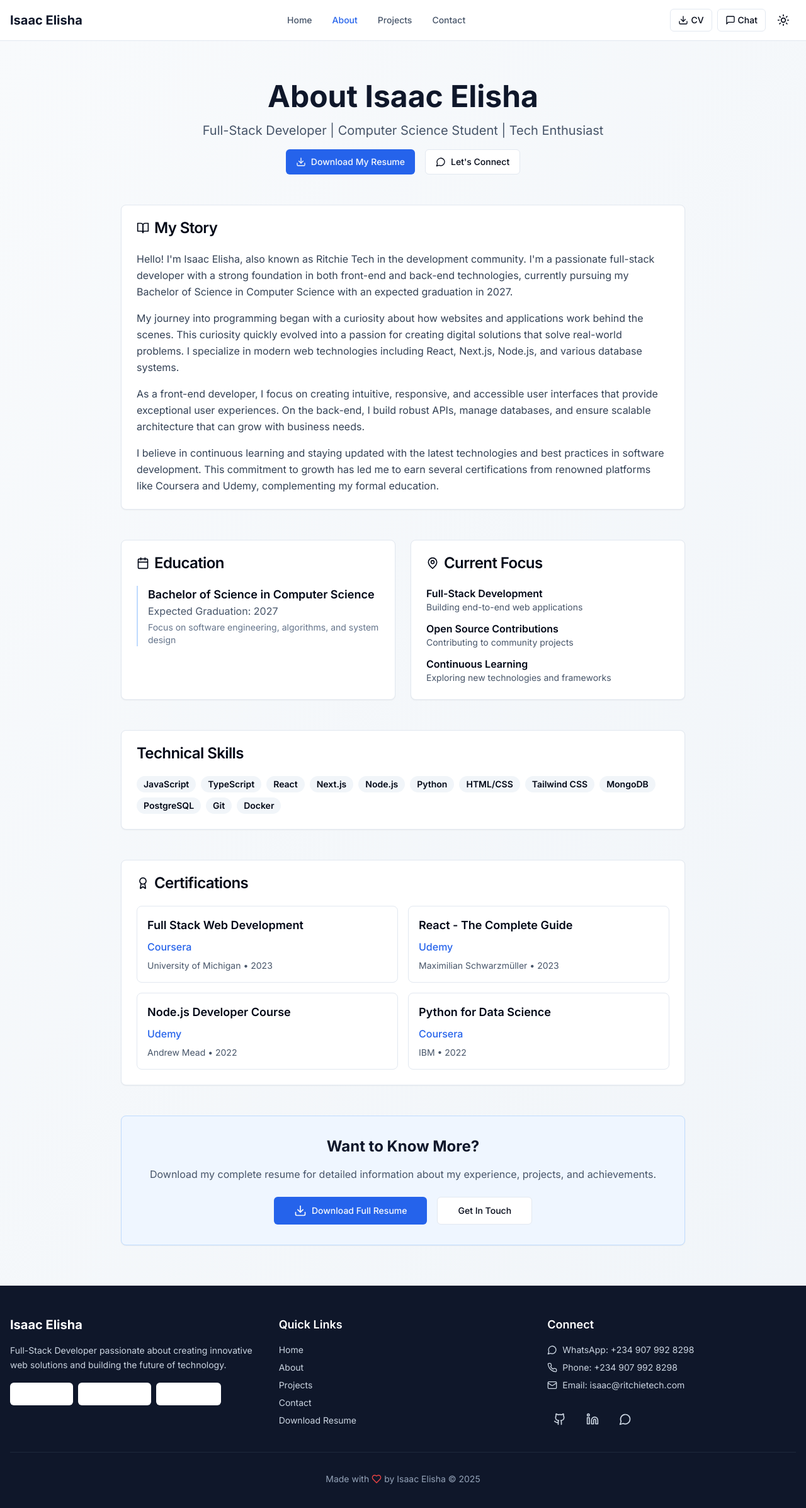
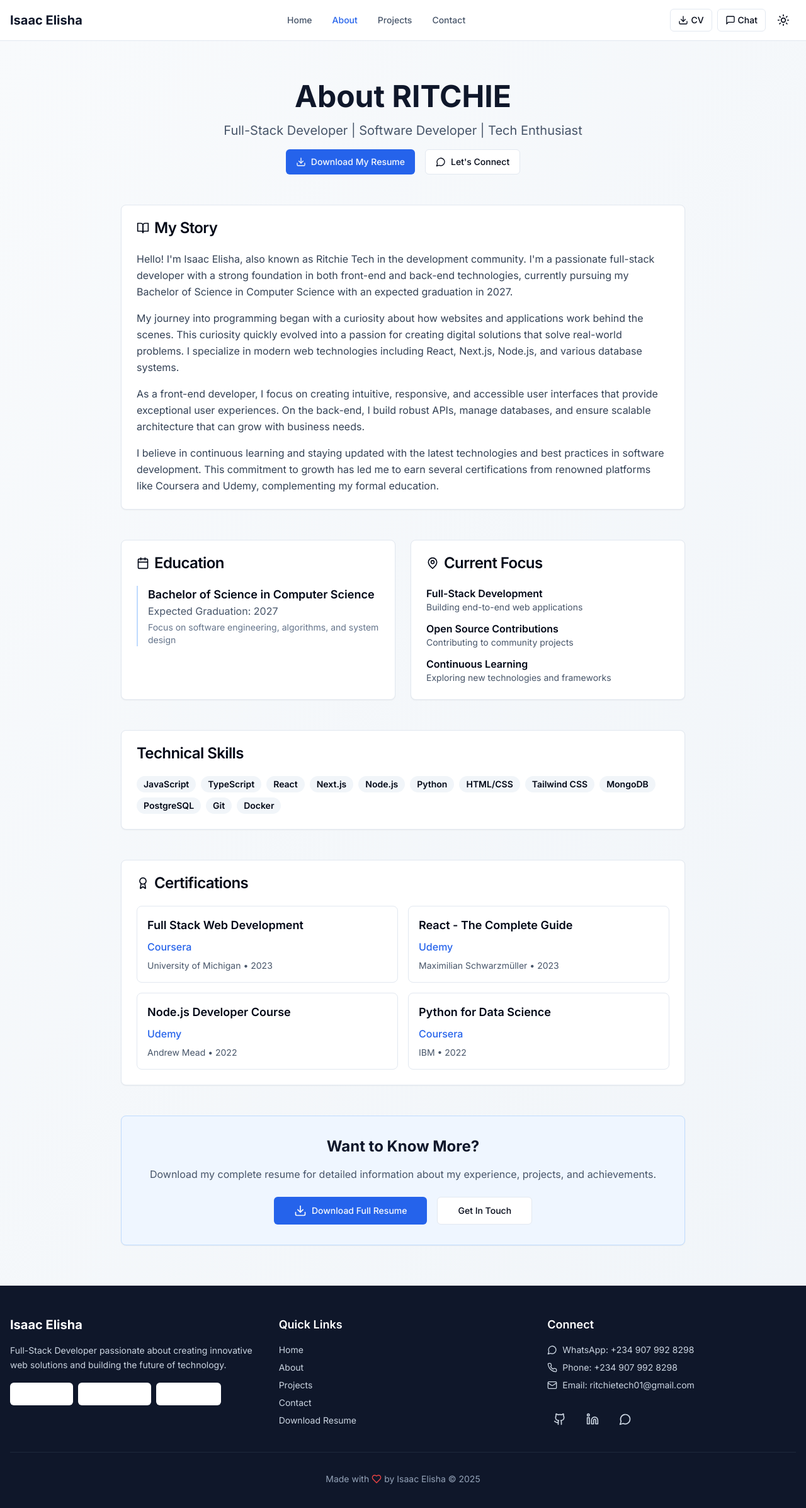
Before and after one commit to RITCHIEMEDIA/Ritchie-tech, a Next.js app: page /about in a window 1280 px wide. Shown: the top 2394 px of the page at 63% size. Built offline with nearby package versions, Linux system fonts and the light colour scheme.

Commit message:
ENHANCED SEO

```diff
--- a/app/about/page.tsx
+++ b/app/about/page.tsx
@@ -61,9 +61,9 @@ export default function About() {
         <div className="max-w-4xl mx-auto space-y-12">
           {/* Header */}
           <div className="text-center space-y-4">
-            <h1 className="text-4xl md:text-5xl font-bold text-slate-900 dark:text-white">About Isaac Elisha</h1>
+            <h1 className="text-4xl md:text-5xl font-bold text-slate-900 dark:text-white">About RITCHIE</h1>
             <p className="text-xl text-slate-600 dark:text-slate-300">
-              Full-Stack Developer | Computer Science Student | Tech Enthusiast
+              Full-Stack Developer | Software Developer | Tech Enthusiast
             </p>
             <div className="flex flex-col sm:flex-row gap-4 justify-center mt-6">
               <Button asChild>
--- a/components/footer.tsx
+++ b/components/footer.tsx
@@ -95,7 +95,7 @@ export default function Footer() {
                 className="flex items-center gap-2 text-slate-300 hover:text-white transition-colors text-sm"
               >
                 <Mail className="h-4 w-4" />
-                Email: isaac@ritchietech.com
+                Email: ritchietech01@gmail.com
               </Link>
             </div>
             <div className="flex space-x-3 pt-2">
```
